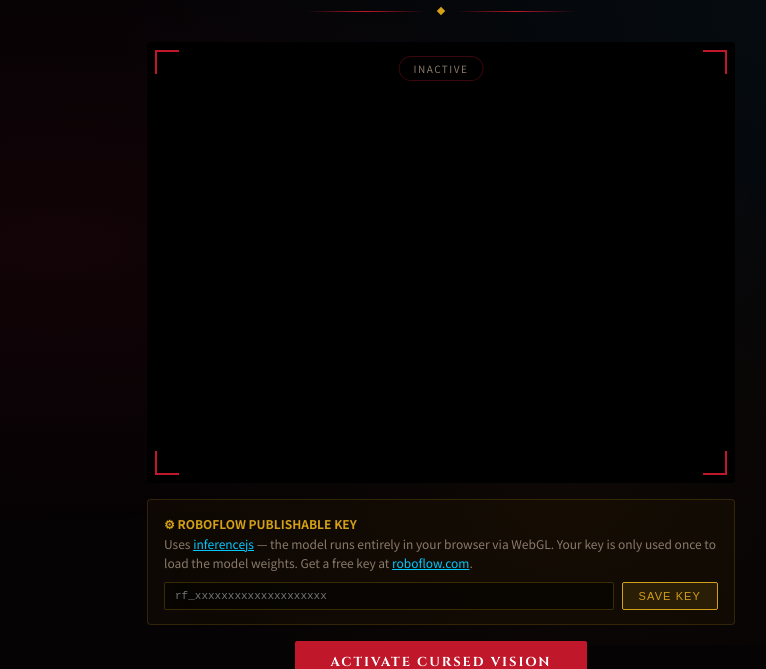
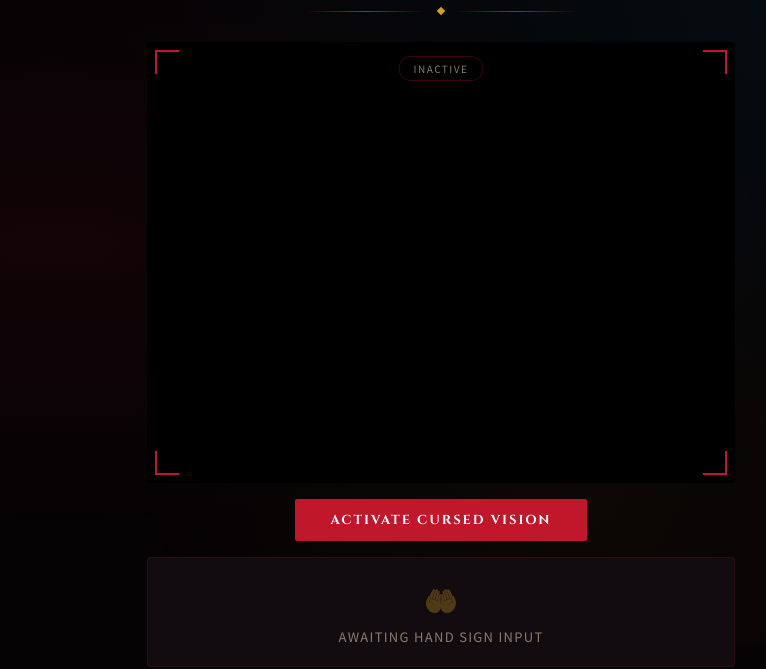
Before and after one commit to patrickwokk/jujutsu-kaisen, a website: page index.html in a window 1280 px wide. Shown: the part 155-824 px from the top of the page, without its empty margins (199-965 px from the left). Drawn offline with Linux system fonts and the light colour scheme.

Commit message:
Embed Roboflow API key and remove key input panel
Users no longer need to create a Roboflow account or enter an API key.
The publishable key is embedded directly — it only downloads model weights
once on first load, all inference runs locally via WebGL.

https://claude.ai/code/session_01RnBFWUBqDacBmYsKkdxdyK

```diff
--- a/index.html
+++ b/index.html
@@ -190,46 +190,6 @@
   }
   .conf-track { height: 3px; background: rgba(255,255,255,0.08); border-radius: 2px; overflow: hidden; }
   .conf-fill  { height: 100%; background: linear-gradient(90deg, var(--crimson), var(--gold)); border-radius: 2px; transition: width 0.4s ease; width: 0%; }
-  /* ── API key panel ── */
-  .key-panel {
-    width: 100%;
-    background: rgba(212,160,23,0.04);
-    border: 1px solid rgba(212,160,23,0.18);
-    border-radius: 4px;
-    padding: 14px 16px;
-    font-size: 12px;
-    color: var(--muted);
-    line-height: 1.6;
-  }
-  .key-panel strong { color: var(--gold); }
-  .key-panel a { color: var(--gojo-blue); }
-  .key-row { display: flex; gap: 8px; margin-top: 10px; }
-  .key-input {
-    flex: 1;
-    background: rgba(0,0,0,0.45);
-    border: 1px solid rgba(212,160,23,0.25);
-    border-radius: 2px;
-    padding: 7px 10px;
-    font-size: 11px;
-    color: var(--text);
-    font-family: monospace;
-    outline: none;
-    transition: border-color 0.2s;
-  }
-  .key-input:focus { border-color: var(--gold); }
-  .key-btn {
-    background: rgba(212,160,23,0.12);
-    border: 1px solid var(--gold);
-    color: var(--gold);
-    padding: 7px 16px;
-    font-size: 11px;
-    cursor: pointer;
-    border-radius: 2px;
-    letter-spacing: 0.1em;
-    transition: background 0.2s;
-    white-space: nowrap;
-  }
-  .key-btn:hover { background: rgba(212,160,23,0.22); }
   /* ── Start button ── */
   .start-btn {
     background: var(--crimson);
@@ -353,15 +313,6 @@
       </div>
     </div>
   </div>
-  <!-- API key -->
-  <div class="key-panel" id="keyPanel">
-    <strong>⚙ ROBOFLOW PUBLISHABLE KEY</strong><br>
-    Uses <a href="https://docs.roboflow.com/inference/web-browser" target="_blank">inferencejs</a> — the model runs entirely in your browser via WebGL. Your key is only used once to load the model weights. Get a free key at <a href="https://app.roboflow.com/settings/api" target="_blank">roboflow.com</a>.
-    <div class="key-row">
-      <input class="key-input" id="keyInput" type="password" placeholder="rf_xxxxxxxxxxxxxxxxxxxx" />
-      <button class="key-btn" onclick="saveKey()">SAVE KEY</button>
-    </div>
-  </div>
   <!-- Activate -->
   <button class="start-btn" id="startBtn" onclick="activate()">ACTIVATE CURSED VISION</button>
   <!-- Result -->
@@ -411,7 +362,7 @@ const CHAR_COLORS = {
   nobara: ['#ff6eb4','#d4a017','#ff99cc'],
 };
 // ─── State ────────────────────────────────────────────────────────────────────
-let rfApiKey       = localStorage.getItem('rfKey') || '';
+const rfApiKey     = 'rf_1iyA3FyxihOOvXBl7RxVo2vi7hf2';
 let rfModel        = null;
 let mediaStream    = null;
 let mpHands        = null;
@@ -422,7 +373,6 @@ let detecting      = false;
 let lastClass      = null;
 let detectionTimer = null;
 // ─── Init ─────────────────────────────────────────────────────────────────────
-document.getElementById('keyInput').value = rfApiKey;
 buildSignsGrid();
 function buildSignsGrid() {
   const grid = document.getElementById('signsGrid');
@@ -434,21 +384,8 @@ function buildSignsGrid() {
     grid.appendChild(chip);
   });
 }
-function saveKey() {
-  rfApiKey = document.getElementById('keyInput').value.trim();
-  localStorage.setItem('rfKey', rfApiKey);
-  const btn = document.querySelector('.key-btn');
-  btn.textContent = 'SAVED ✓';
-  setTimeout(() => btn.textContent = 'SAVE KEY', 1500);
-}
 // ─── Activate ─────────────────────────────────────────────────────────────────
 async function activate() {
-  if (!rfApiKey) {
-    document.getElementById('keyInput').focus();
-    document.getElementById('keyInput').style.borderColor = 'var(--crimson)';
-    setTimeout(() => document.getElementById('keyInput').style.borderColor = '', 2000);
-    return;
-  }
   const btn  = document.getElementById('startBtn');
   const pill = document.getElementById('statusPill');
   btn.disabled = true;
```
